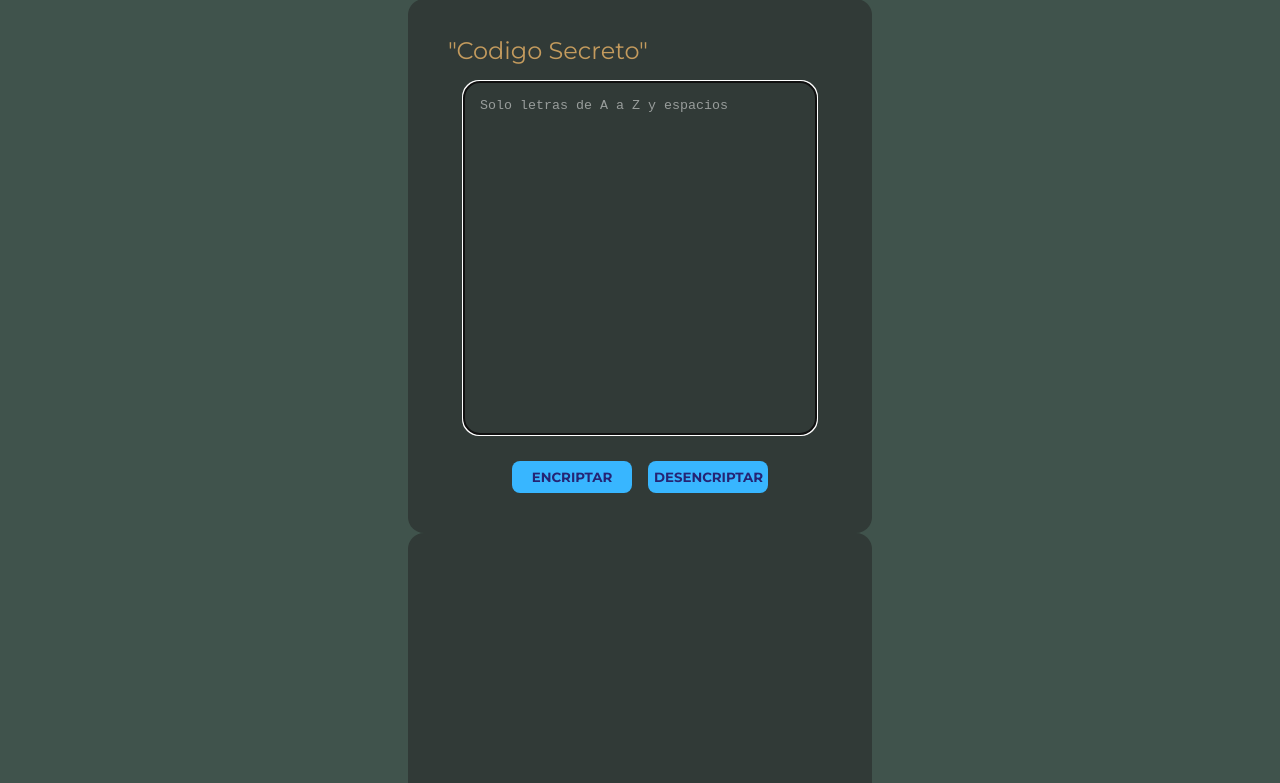
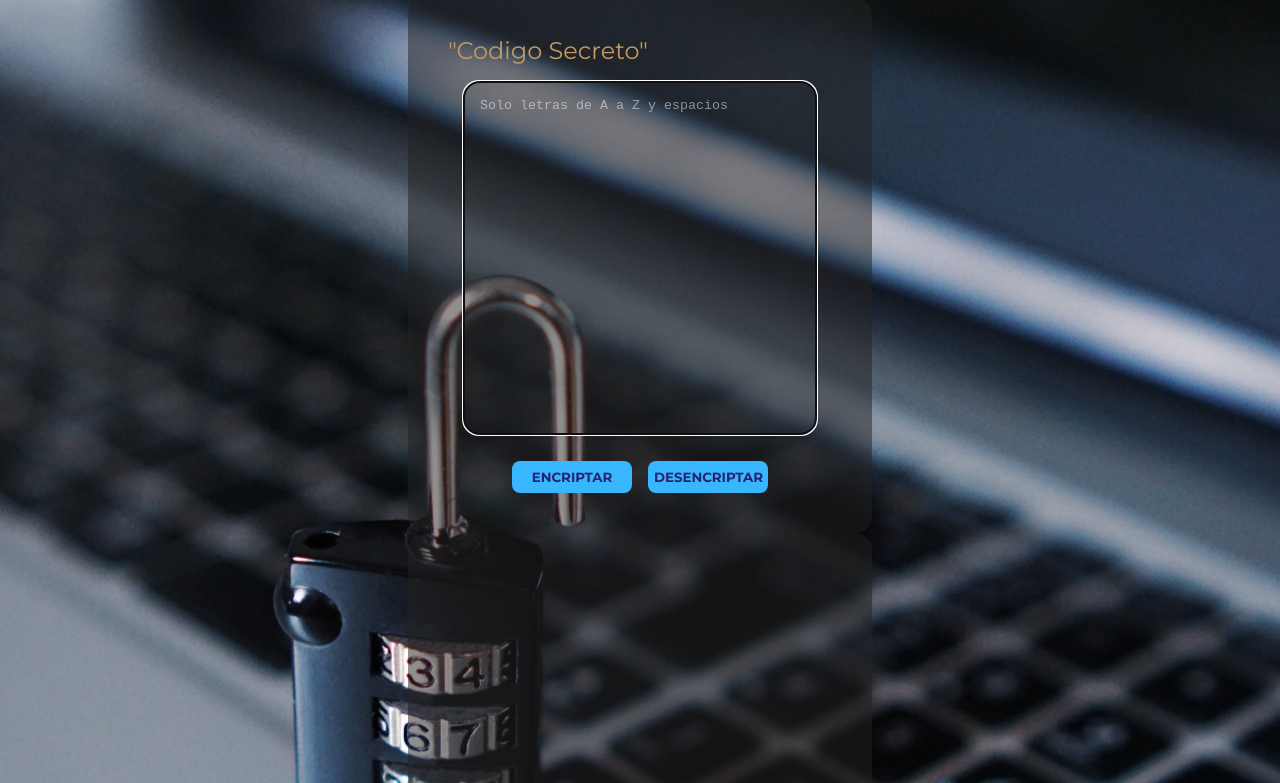
Before and after one commit to nykacmierez/Encriptador-de-Texto, a plain HTML site: page index.html in a window 1280 px wide. Shown: the part 157-940 px from the top of the page. Drawn offline with nearby package versions, Linux system fonts and the light colour scheme; some packages are replaced by stand-ins of ours; a script that the page names is missing.

Commit message:
fix css3

```diff
--- a/styles/style.css
+++ b/styles/style.css
@@ -16,8 +16,7 @@ body {
     flex-direction: column;
     justify-content: space-between;
     background: fixed;
-    background-color: #40534C;
-    background-image: url(./assest/background.jpeg) ;
+    background-image: url(/assest/background.jpeg);
     background-size: cover;
     background-position: center;
     color: var(--text-color);
```
